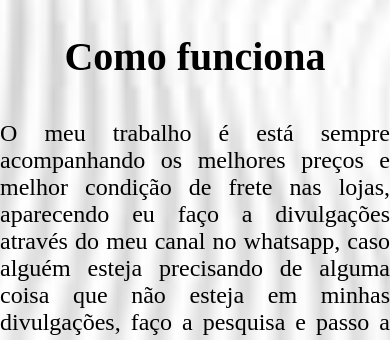
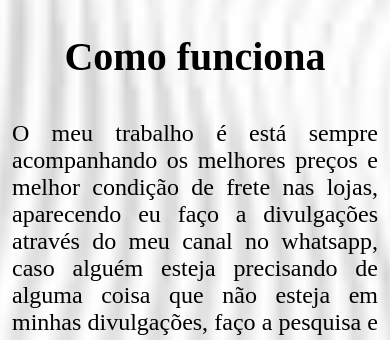
Before and after one commit to fcosta74/fcsdivulgacoes, a plain HTML site: page index.html in a window 390 px wide. Shown: the part 1470-1810 px from the top of the page. Drawn offline with Linux system fonts and the light colour scheme.

Commit message:
Update styles.css

```diff
--- a/assents/css/styles.css
+++ b/assents/css/styles.css
@@ -249,7 +249,7 @@ footer h3 p{
         margin-top: -5em;
     }
     #servicos p{
-        margin: 0 auto;
+        margin: 0 0.5em;
     }
     /* Contato*/
     form{
```
